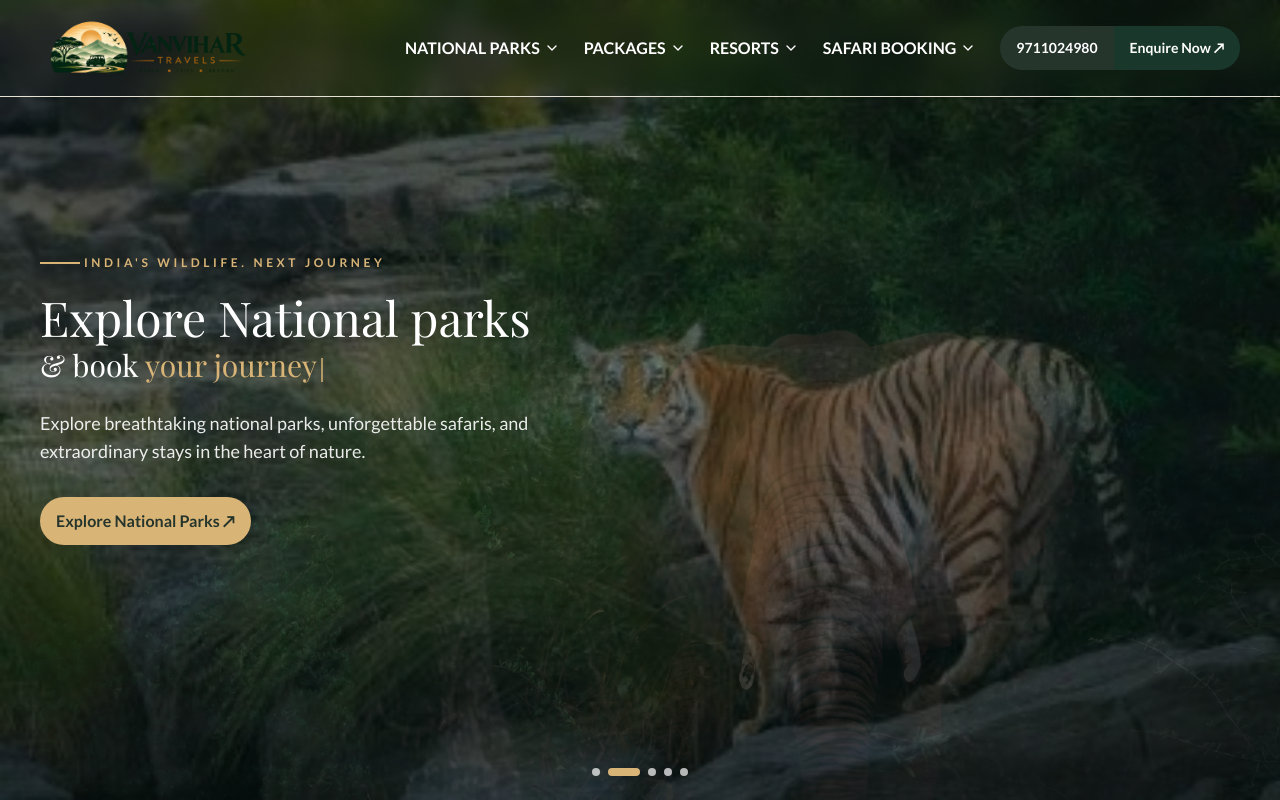
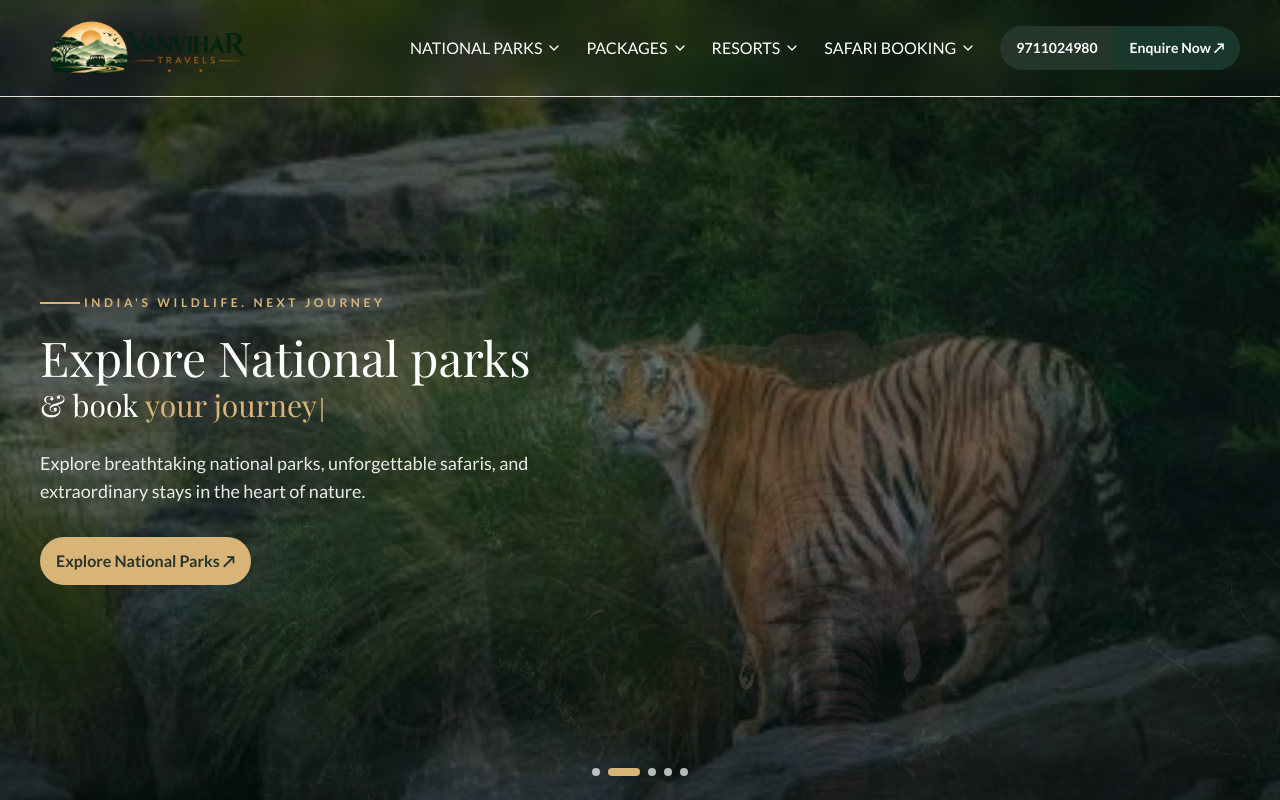
Before and after one commit to tushar11kumar2001/vanvihar-frontend, a Next.js app: page / in a window 1280 px wide. Built offline with nearby package versions, Linux system fonts and the light colour scheme; a web font is replaced by a local one.

Commit message:
hero section heading

```diff
--- a/src/components/HeroSection.tsx
+++ b/src/components/HeroSection.tsx
@@ -79,7 +79,7 @@ export default function HeroSection() {
                 />
 
                 {/* Hero Content */}
-                <div className="relative z-10 max-w-5xl">
+                <div className="relative top-10 z-10 max-w-5xl">
                     <div className="mb-4 flex items-center gap-1 text-xs font-semibold uppercase tracking-[0.3em] text-[#D9B477]">
                         <div className="w-10 border border-[#D9B477]" />
 
--- a/src/components/NavbarDropdown.tsx
+++ b/src/components/NavbarDropdown.tsx
@@ -32,7 +32,7 @@ export default function NavDropdown({
         type="button"
         aria-expanded={isOpen}
         onClick={() => setIsOpen((prev) => !prev)}
-        className={`flex items-center gap-1 whitespace-nowrap py-2 text-xs font-semibold uppercase transition-colors duration-200 lg:text-sm xl:text-base ${
+        className={`flex items-center gap-1 whitespace-nowrap py-2 text-xs font-medium uppercase transition-colors duration-200 lg:text-sm xl:text-base ${
           isOpen
             ? "text-sunset-gold"
             : "text-white hover:text-olive-green"
```
